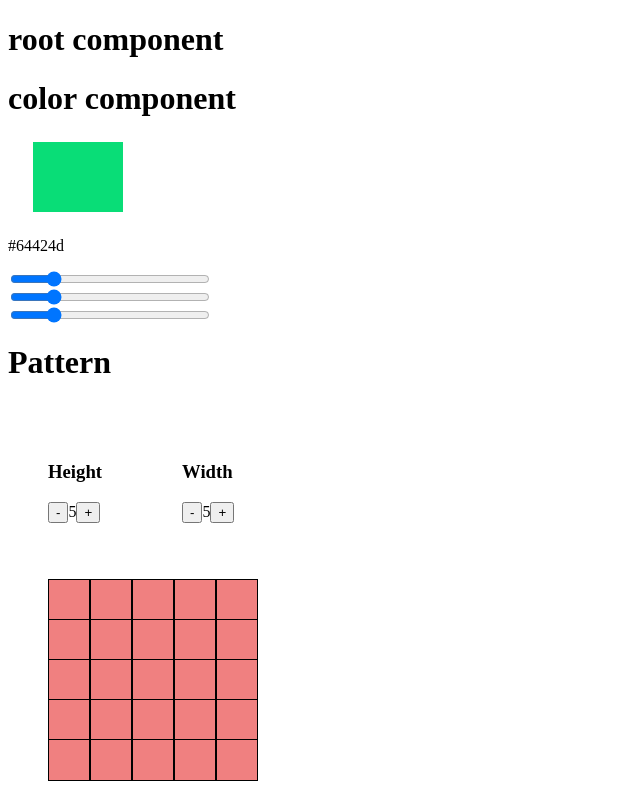
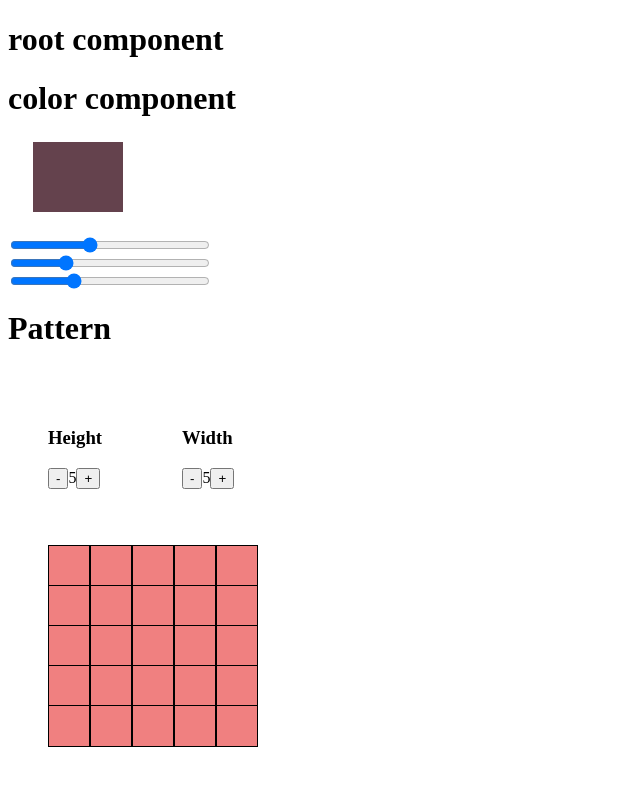
Before and after one commit to hedgehogus/PatternCreator, an Angular app in the folder pattern-creator/: page / in a window 1280 px wide. Shown: the whole page, without its empty margins (0-640 px from the left). Built offline with nearby package versions, Linux system fonts and the light colour scheme.

Commit message:
working color picker

```diff
--- a/pattern-creator/src/app/app.module.ts
+++ b/pattern-creator/src/app/app.module.ts
@@ -1,5 +1,6 @@
 import { BrowserModule } from '@angular/platform-browser';
 import { NgModule } from '@angular/core';
+import { FormsModule } from '@angular/forms'
 
 import { AppComponent } from './app.component';
 import { PatternComponent } from './pattern.component';
@@ -12,7 +13,8 @@ import { ColorComponent } from './color.component';
     ColorComponent
   ],
   imports: [
-    BrowserModule
+    BrowserModule,
+    FormsModule,
   ],
   providers: [],
   bootstrap: [AppComponent]
--- a/pattern-creator/src/app/color.component.css
+++ b/pattern-creator/src/app/color.component.css
@@ -1,7 +1,6 @@
 .displayColor {
     height: 70px;
     width: 90px;
-    background: #09dd77;
     margin: 25px;
 }
 
--- a/pattern-creator/src/app/color.component.ts
+++ b/pattern-creator/src/app/color.component.ts
@@ -1,16 +1,19 @@
 import { Component } from '@angular/core';
-import { Color } from './color'
+import { Color } from './color';
+//import { NgStyle } from '@angular/common';
 
 
 @Component({
   selector: 'color-component',
   template: `<h1>color component</h1>
-            <div class="displayColor"> </div>
-            <p>{{getCurrent()}}</p>
+            <div class="displayColor" [ngStyle]="changeBackground()" > </div>
             <div class="picker">
-                <input type="range" name="r" min="0" max ="254">
-                <input type="range" name="g" min="0" max ="254">
-                <input type="range" name="b" min="0" max ="254">
+                <input type="range" name="r" min="0" max ="254"
+                    [(ngModel)]="color.r">
+                <input type="range" name="g" min="0" max ="254"
+                    [(ngModel)]="color.g">
+                <input type="range" name="b" min="0" max ="254"
+                    [(ngModel)]="color.b">
             </div>`
             ,
   styleUrls: ['./color.component.css']
@@ -26,4 +29,8 @@ export class ColorComponent {
     getCurrent(){
         return '#' + this.color.r.toString(16) + this.color.g.toString(16) + this.color.b.toString(16);
     }
+
+    changeBackground(): any {
+        return { 'background-color': this.getCurrent() };
 }
+}
--- a/pattern-creator/src/app/pattern.ts
+++ b/pattern-creator/src/app/pattern.ts
@@ -1,13 +1,9 @@
 export class Pattern {
-   // id: number;
-   // name: string;
     height: number;
     width: number;
     minSize: number;
     maxSize: number;
     cells: Cell[][];
-    //mainColor: string;
-    //backgroungColor: string;
 
 }
 
```
